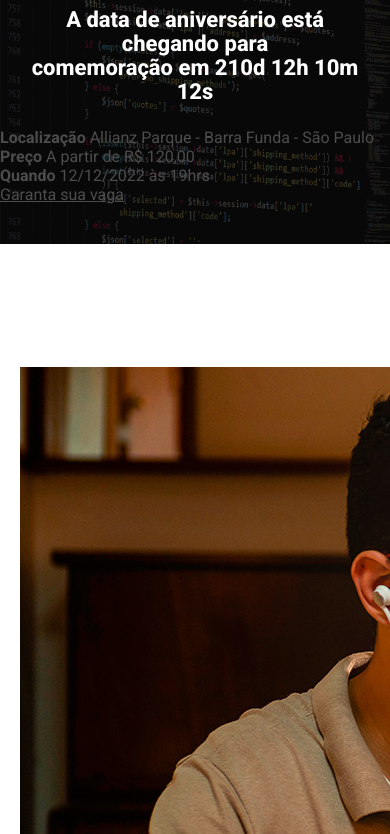
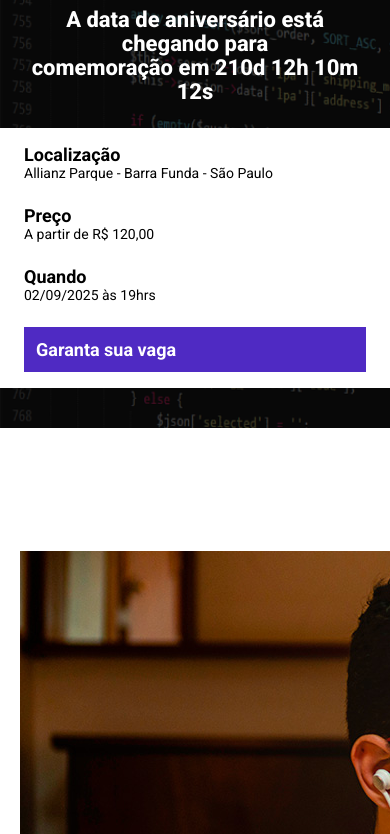
Before and after one commit to wallace-cpu/hora_evento_aniversario, a website built with Parcel: page src/index.html in a window 390 px wide. Shown: the part 96-930 px from the top of the page. Built offline with nearby package versions, Linux system fonts and the light colour scheme; a web font is replaced by a local one.

Commit message:
implementando o header

```diff
--- a/src/index.html
+++ b/src/index.html
@@ -18,7 +18,7 @@
                 A data de aniversário está chegando para <br> comemoração em 210d 12h 10m 12s
             </p>
         </div>
-        <div class="infos__bar">
+        <div class="infos-bar">
             <ul class="infos-bar__infos">
                 <li class="infos-bar__infos__item">
                     <b>Localização</b>
@@ -30,7 +30,7 @@
                 </li>
                 <li class="infos-bar__infos__item">
                     <b>Quando</b>
-                    12/12/2022 às 19hrs
+                    02/09/2025 às 19hrs
                 </li>
             </ul>
             <a href="#" class="button button--primary">
--- /dev/null
+++ b/src/styles/components/buttons.scss
@@ -0,0 +1,24 @@
+.button{
+    padding: 12px;
+    font-size: 18px;
+    font-weight: bold;
+    text-decoration: none;
+    text-align: center;
+    white-space: nowrap;
+
+    &--primary{
+        color: #fff;
+        background-color: #4F2AC3;
+    }
+    @media (max-width: 640px){
+        display: block;
+        width: 100%;
+
+    }
+
+    @media (max-width: 1024px){
+        display: flex;
+
+        align-items: center;
+    }
+}
--- /dev/null
+++ b/src/styles/components/infos__bar.scss
@@ -0,0 +1,41 @@
+.infos-bar{
+
+    padding: 16px 24px;
+    background-color: #fff;
+    display: flex;
+    justify-content: space-between;
+    position: relative;
+
+    &__infos{
+        gap: 40px;
+        display: flex;
+
+        &__item{
+            font-size: 14px;
+            color: #000;
+
+            b{
+                font-size: 18px;
+                display: block;
+                color: #000;
+            }
+        }
+    }
+
+    @media (max-width: 640px) {
+        display: block;
+
+        &__infos{
+            display: block;
+            &__item{
+                margin-bottom: 24px;
+            }
+        }
+    }
+
+    @media (max-width: 1024px){
+        &__infos{
+            gap: 16px;
+        }
+    }
+}
--- a/src/styles/main.scss
+++ b/src/styles/main.scss
@@ -1,6 +1,6 @@
 @use 'hero';
-
-
+@use 'components/infos__bar';
+@use 'components/buttons';
 
 
 *{
@@ -9,6 +9,7 @@
     box-sizing: border-box;
     font-family: "Roboto", sans-serif;
     color: #fff;
+    list-style-type: none;
 }
 
 
```
